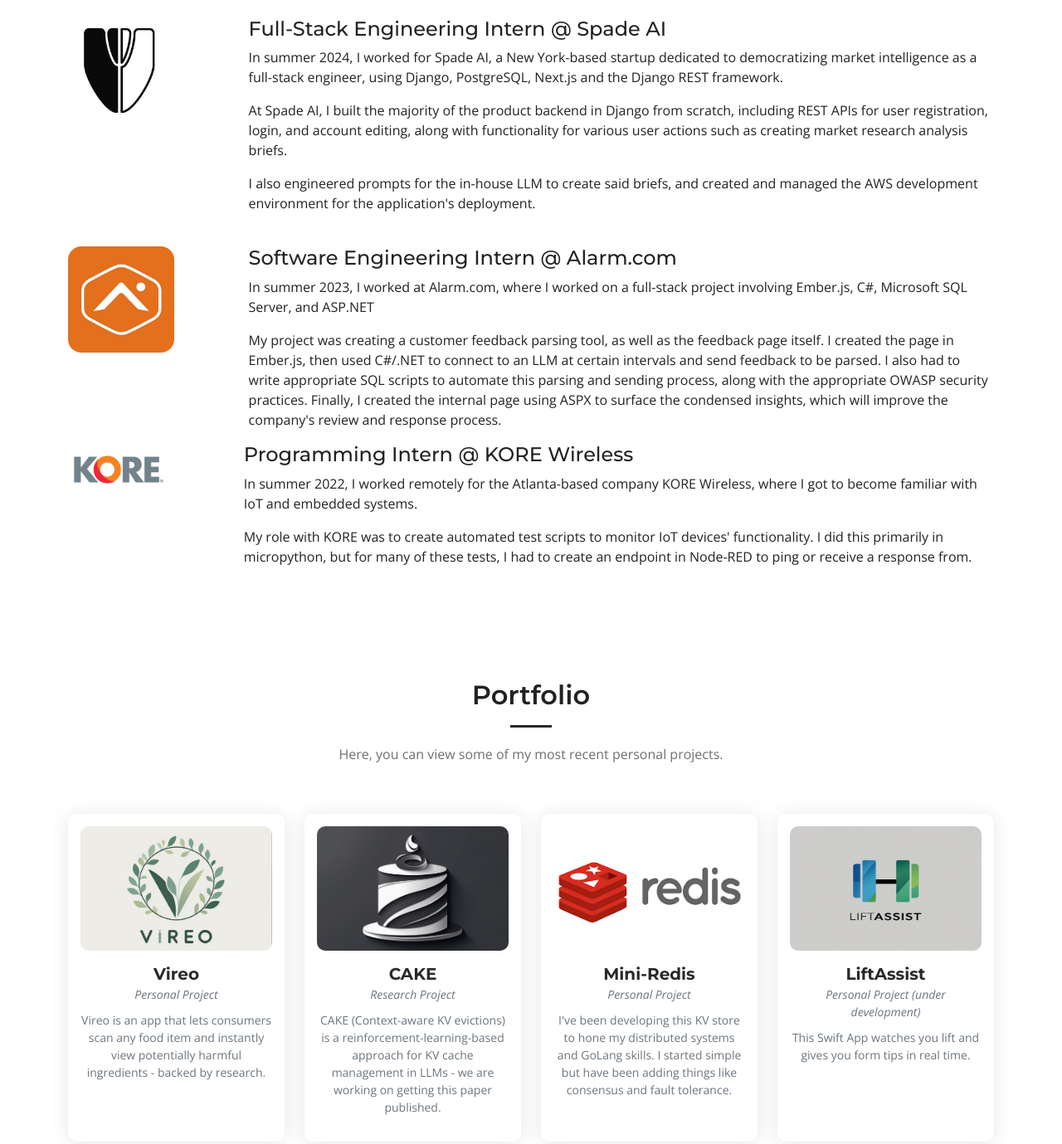
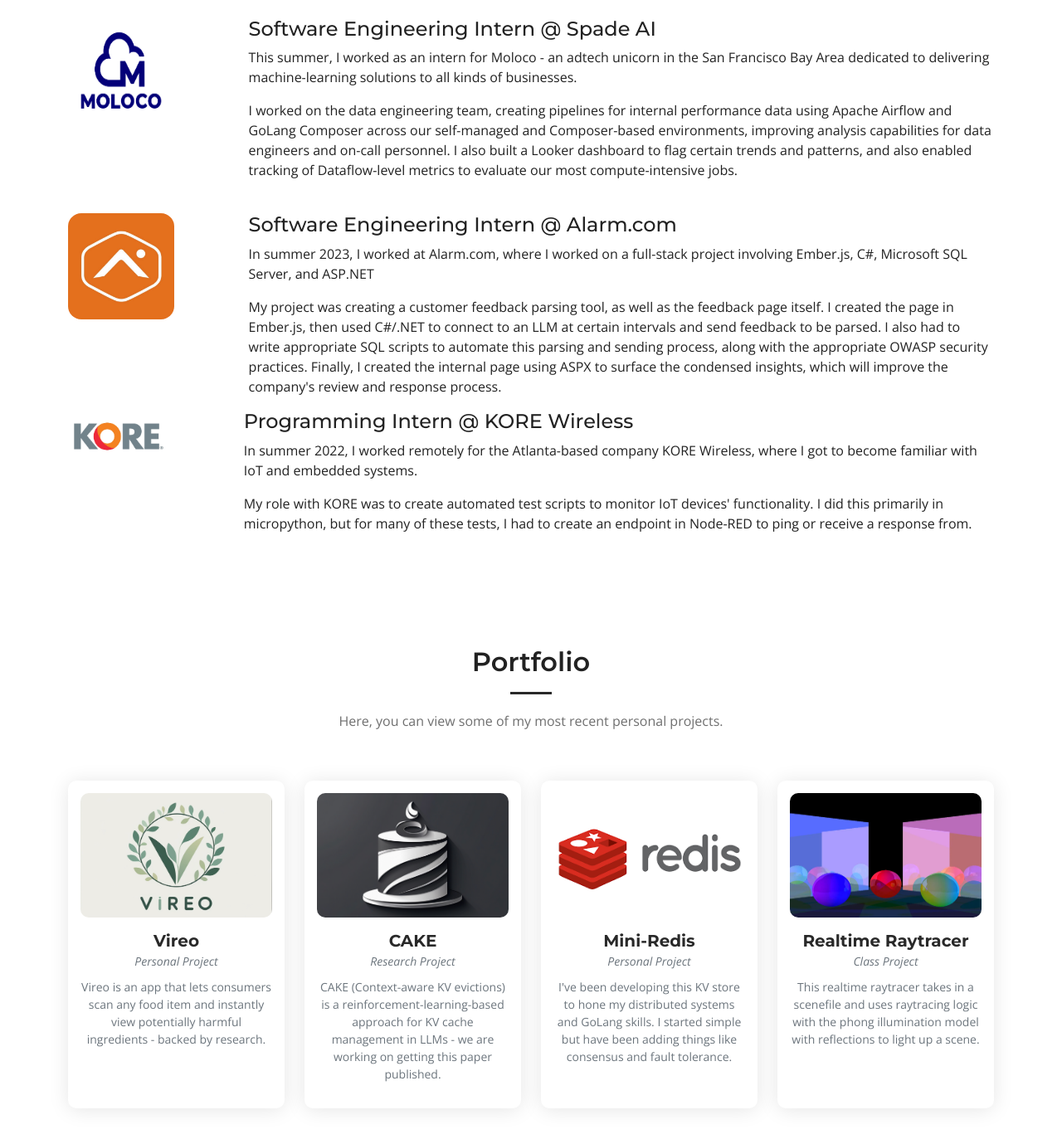
Before and after one commit to sameersinha3/Personal_Site, a plain HTML site: page index.html in a window 1280 px wide. Shown: the part 1007-2386 px from the top of the page at 83% size. Drawn offline with nearby package versions, Linux system fonts and the light colour scheme.

Commit message:
update 2025

```diff
--- a/index.html
+++ b/index.html
@@ -105,12 +105,11 @@
           </div>
 
           <div class="resume-item">
-            <img src="assets/img/spadeai.jpg" class="img-fluid rounded-4 mb-4 spade" alt="">
+            <img src="assets/img/moloco.png" class="img-fluid rounded-4 mb-4 spade" alt="">
             <div>
-              <h4>Full-Stack Engineering Intern @ Spade AI</h4>
-              <p>In summer 2024, I worked for Spade AI, a New York-based startup dedicated to democratizing market intelligence as a full-stack engineer, using Django, PostgreSQL, Next.js and the Django REST framework.</p>
-              <p>At Spade AI, I built the majority of the product backend in Django from scratch, including REST APIs for user registration, login, and account editing, along with functionality for various user actions such as creating market research analysis briefs.</p>
-              <p>I also engineered prompts for the in-house LLM to create said briefs, and created and managed the AWS development environment for the application's deployment.</p>
+              <h4>Software Engineering Intern @ Spade AI</h4>
+              <p>This summer, I worked as an intern for Moloco - an adtech unicorn in the San Francisco Bay Area dedicated to delivering machine-learning solutions to all kinds of businesses.</p>
+              <p>I worked on the data engineering team, creating pipelines for internal performance data using Apache Airflow and GoLang Composer across our self-managed and Composer-based environments, improving analysis capabilities for data engineers and on-call personnel. I also built a Looker dashboard to flag certain trends and patterns, and also enabled tracking of Dataflow-level metrics to evaluate our most compute-intensive jobs.</p>
             </div>
           </div>
 
@@ -182,10 +181,10 @@
 
               <div class="col-xl-3 col-md-6 d-flex" data-aos="fade-up" data-aos-delay="400">
                 <div class="member">
-                  <img src="assets/img/liftassist.png" class="img-fluid" alt="">
-                  <a href="index.html"><h4>LiftAssist</h4></a>
-                  <span>Personal Project (under development)</span>
-                  <p id="no-italics">This Swift App watches you lift and gives you form tips in real time.</p>
+                  <img src="assets/img/raytracer.png" class="img-fluid" alt="">
+                  <a href="raytracer.html"><h4>Realtime Raytracer</h4></a>
+                  <span>Class Project</span>
+                  <p id="no-italics">This realtime raytracer takes in a scenefile and uses raytracing logic with the phong illumination model with reflections to light up a scene.</p>
 
                 </div>
               </div><!-- End Team Member -->
```
Also changed, not shown: raytracer.html (+1 -1 lines), assets/img/moloco.png (added).
